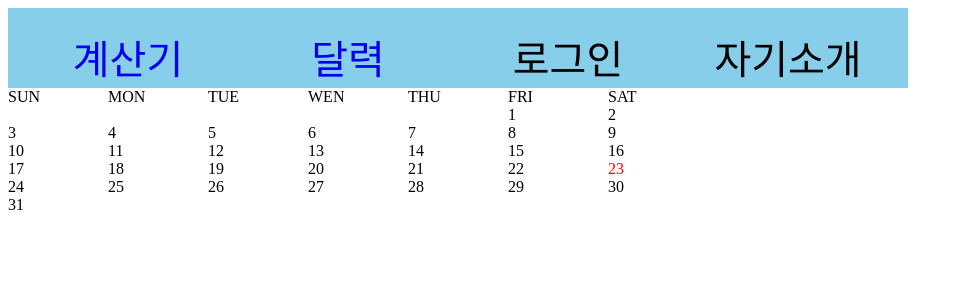
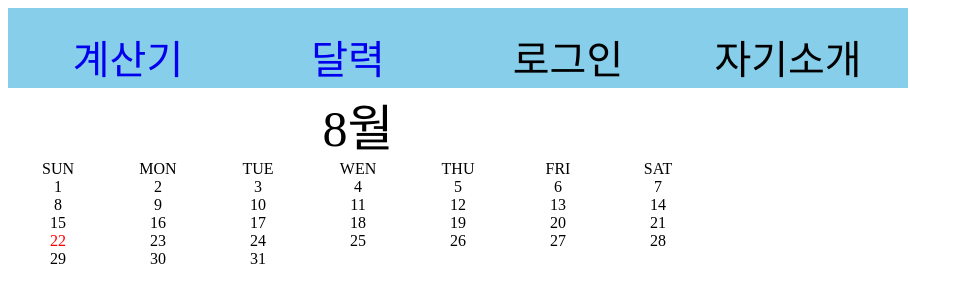
Before and after one commit to gootaehyun/Study, a React (Create React App) app in the folder react-study/: page /calendar in a window 1280 px wide. Shown: the top 302 px of the page, without its empty margins (0-963 px from the left). Built offline with nearby package versions, Linux system fonts and the light colour scheme.

Commit message:
2021-08-28

```diff
--- a/react-study/src/Calendar.js
+++ b/react-study/src/Calendar.js
@@ -1,30 +1,37 @@
 import { useState } from "react";
 
 const Calendar = () => {
+    var date = new Date(); //오늘의 년-월-일(대한민국표준시)
+    const [today,setToday] = useState(date.getDate());
 
+    //윤달...
     const yoyils = ["SUN","MON","TUE","WEN","THU","FRI","SAT"];
+    var mDays = [31,28,31,30,31,30,31,31,30,31,30,31]
 
+    var thisFirst = new Date(date.getFullYear(),date.getMonth(),1)
+    //이번달 1일
+    var ibundalililsyoyil = thisFirst.getDay();
+    //이번달 1일의 요일 (일요일 = 0, 월요일 = 1 ...)
+    const thisMonth = date.getMonth();
+    const thisYear = date.getFullYear();
+
+    function isLeapYear(year) {
+        return (year % 4 === 0 && year % 100 !== 0) || year % 400 === 0;
+    }
+    if(isLeapYear(thisYear)){
+        mDays[1]=29
+    }
 
     var days = []; // 1부터 31이 들어간 리스트를 만들거임
-    for(var i=1 ;i<=31;i++){
+    for(var i=1 ;i<=mDays[thisMonth];i++){
         days.push(i)
     }
-
-    var date = new Date("2021-10-23"); //오늘의 년-월-일(대한민국표준시)
-    const [today,setToday] = useState(date.getDate());
-    var thisFirst = new Date(date.getFullYear(),date.getMonth(),1)
-    //이번달 1일
-
-    var ibundalililsyoyil = thisFirst.getDay();
-    //이번달 1일의 요일 (일요일 = 0, 월요일 = 1 ...)
-
     function clickDate(i){
         setToday(i)
     }
-
     return (
-        <div>
-
+        <div className="Calendar-container">
+            <div className="cal-month"> {thisMonth+1}월 </div>
             <div className="cal-con">
             {
                 yoyils.map((yoyil)=>
--- a/react-study/src/index.css
+++ b/react-study/src/index.css
@@ -55,7 +55,13 @@ input{
 .cal-cell{
     width: 100px;
     float: left;
+    text-align: center;
 }
 .today{
     color: red;
 }
+.cal-month{
+    font-size: 50px;
+    width: 700px;
+    text-align: center;
+}
```
